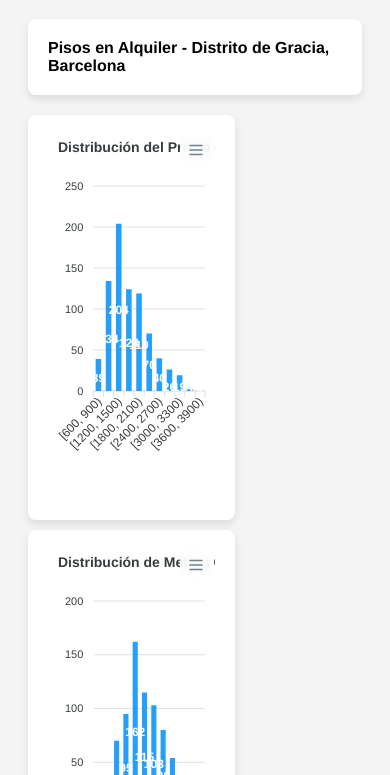
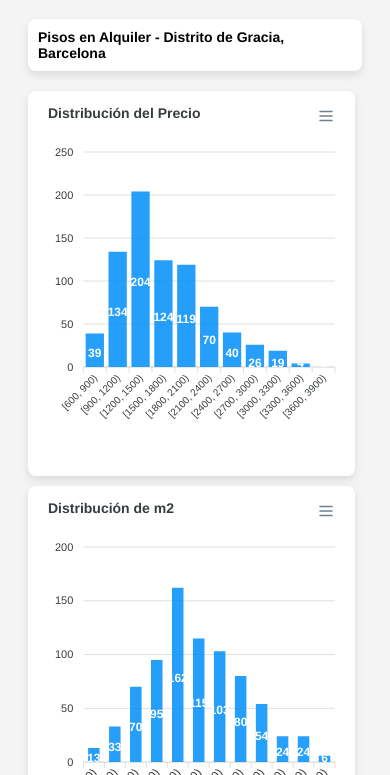
Before and after one commit to Xapurri/xapurri.github.io, a plain HTML site: page graficos.html in a window 390 px wide. Shown: the part 69-844 px from the top of the page. Drawn offline with nearby package versions, Linux system fonts and the light colour scheme.

Commit message:
Add files via upload

```diff
--- a/datos_graficos.js
+++ b/datos_graficos.js
@@ -17,7 +17,7 @@
  var json_aumento_decrementos_barrios = {'32': {'name': "El Camp d'en Grassot i Gràcia Nova", 'increase': {'Menores o igual al 5%': 1, 'Entre el 5% y el 10%': 2, 'Mayores al 10%': 2}, 'decrease': {'Menores o igual al 5%': 4, 'Entre el 5% y el 10%': 1, 'Mayores al 10%': 6}}, '31': {'name': 'Vila de Gràcia', 'increase': {'Menores o igual al 5%': 7, 'Entre el 5% y el 10%': 5, 'Mayores al 10%': 8}, 'decrease': {'Menores o igual al 5%': 12, 'Entre el 5% y el 10%': 4, 'Mayores al 10%': 12}}, '28': {'name': 'Vallcarca i els Penitents', 'increase': {'Menores o igual al 5%': 1, 'Entre el 5% y el 10%': 0, 'Mayores al 10%': 0}, 'decrease': {'Menores o igual al 5%': 0, 'Entre el 5% y el 10%': 1, 'Mayores al 10%': 1}}, '29': {'name': 'El Coll', 'increase': {'Menores o igual al 5%': 0, 'Entre el 5% y el 10%': 1, 'Mayores al 10%': 0}, 'decrease': {'Menores o igual al 5%': 0, 'Entre el 5% y el 10%': 2, 'Mayores al 10%': 1}}, '30': {'name': 'La Salut', 'increase': {}, 'decrease': {'Menores o igual al 5%': 2, 'Entre el 5% y el 10%': 0, 'Mayores al 10%': 2}}}
 
 
-
+var isMobile = window.innerWidth <= 1200;
 var optionsPrecio = {
     chart: {
         type: 'bar',
@@ -28,16 +28,21 @@ var optionsPrecio = {
         data: num_pisos
     }],
     xaxis: {
-        categories: keys_precio
+        categories: keys_precio,
+        labels: {
+            style: {
+                fontSize: isMobile ? '10px' : '12px'  // Tamaño de fuente más pequeño para móviles
+            }
+        }
     },
     title: {
-        text: 'Distribución del Precio de los Pisos',
+        text: 'Distribución del Precio',
         align: 'left'
     },
     plotOptions: {
         bar: {
             horizontal: false,
-            columnWidth: '55%',
+            columnWidth: isMobile ? '80%' : '55%',
             endingShape: 'rounded'
         },
     },
@@ -59,7 +64,7 @@ var optionsM2 = {
         categories: keys_m2
     },
     title: {
-        text: 'Distribución de Metros Cuadrados (m2) de los Pisos',
+        text: 'Distribución de m2',
         align: 'left'
     },
     plotOptions: {
--- a/style-graficos1.css
+++ b/style-graficos1.css
@@ -32,13 +32,26 @@ h1, h2, h3 {
     font-size: 16px;
 }
 
-/* Responsive design */
-@media screen and (max-width: 768px) {
+
+/* Estilos específicos para dispositivos móviles */
+@media (max-width: 1200px) {
     .chart-container {
         flex-direction: column;
+
     }
 
     #histPrecio, #histM2 {
-        width: 100%;
+        width: 92% !important;
+        height: 360px;
+    }
+
+    /* Ajustar el tamaño de los títulos y otros textos para dispositivos móviles */
+    h1, h2, h3, .titulo-graficos {
+        font-size: 14px;
+    }
+
+    /* Ajustar el padding de los gráficos para dispositivos móviles */
+    #title, #histPrecio, #histM2, #barrioPrecio, #barrioDist, #pisosFecha {
+        padding: 10px;
     }
 }
```
